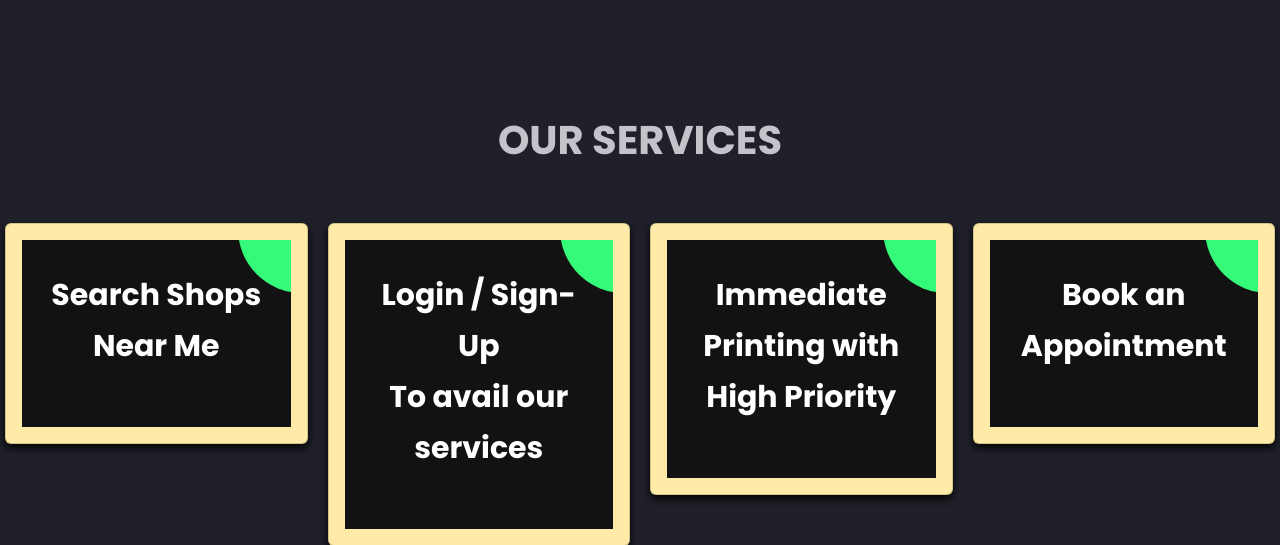
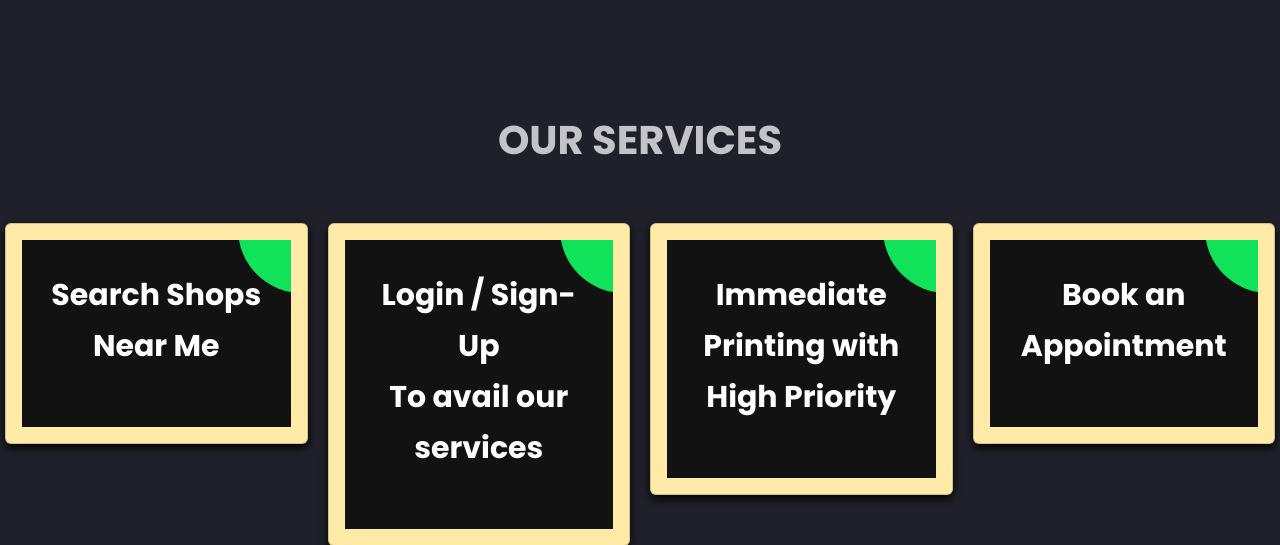
Before and after one commit to Samuel-2552/PrintEaseHackathon, a Flask app: page / in a window 1280 px wide. Shown: the part 1814-2359 px from the top of the page. Run offline with Flask 2, Linux system fonts and the light colour scheme; some libraries are stand-ins or nearby versions.

Commit message:
color of the cards

```diff
--- a/templates/landing.html
+++ b/templates/landing.html
@@ -118,7 +118,7 @@
     .ag-courses-item_bg {
       height: 128px;
       width: 128px;
-      background-color: #34f979;
+      background-color: #10e35a;
 
       z-index: 1;
       position: absolute;
@@ -324,7 +324,7 @@
 
       </div>
   </div>
-  <br><br><br><br><br><br><br><br><br>
+  <br><br><br><br><br>
   </section><!-- End About Section -->
 
 
```
